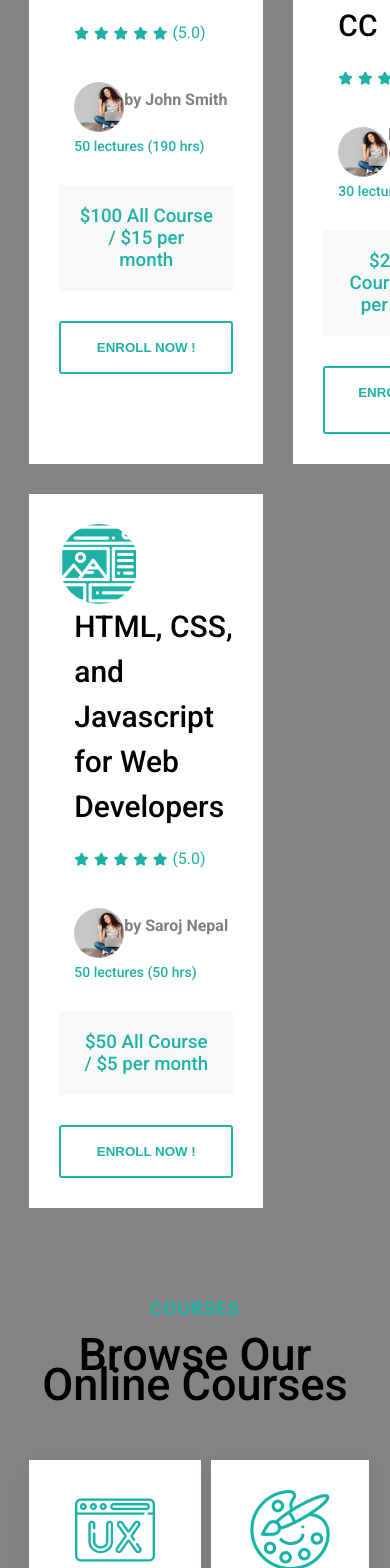
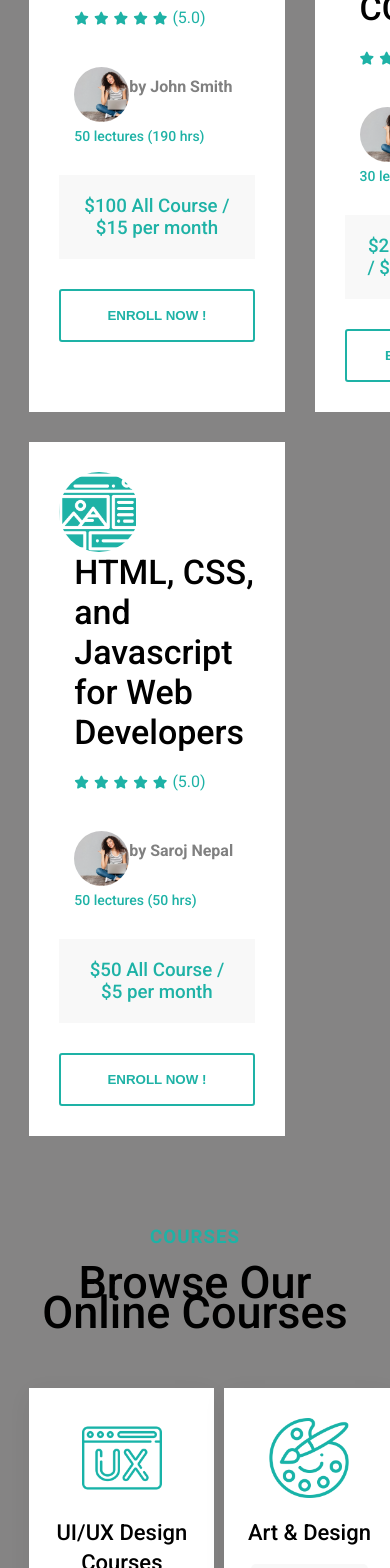
Before and after one commit to khoji-7/online-courses, a React (Vite) app: page / in a window 390 px wide. Shown: the part 4111-5679 px from the top of the page. Built offline with nearby package versions, Linux system fonts and the light colour scheme.

Commit message:
add responsive course

```diff
--- a/src/components/allCourse/courses.css
+++ b/src/components/allCourse/courses.css
@@ -118,3 +118,111 @@
 
 
 }
+
+/* 320px va kichikroq ekranlar uchun (mobil qurilmalar) */
+@media screen and (max-width: 320px) {
+    .coursesCard .text h1 {
+        font-size: 20px;
+        line-height: 30px;
+    }
+    .coursesCard .details .dimg img {
+        width: 40px;
+        height: 40px;
+    }
+    .coursesCard .img {
+        width: 60px;
+        height: 60px;
+    }
+    .online h1 {
+        font-size: 16px;
+    }
+}
+
+/* 480px va kichikroq ekranlar uchun */
+@media screen and (max-width: 480px) {
+    .coursesCard .text h1 {
+        font-size: 22px;
+        line-height: 35px;
+    }
+    .coursesCard .img {
+        width: 70px;
+        height: 70px;
+    }
+    .coursesCard .details .dimg img {
+        width: 45px;
+        height: 45px;
+    }
+    .online h1 {
+        font-size: 18px;
+    }
+}
+
+/* 600px ekranlar uchun */
+@media screen and (max-width: 600px) {
+    .coursesCard .text h1 {
+        font-size: 25px;
+        line-height: 40px;
+    }
+    .coursesCard .img {
+        width: 75px;
+        height: 75px;
+    }
+    .online h1 {
+        font-size: 19px;
+    }
+}
+
+/* 768px ekranlar uchun */
+@media screen and (max-width: 768px) {
+    .coursesCard {
+        margin-top: 65vh;
+    }
+    .coursesCard .text h1 {
+        font-size: 28px;
+    }
+    .coursesCard .img {
+        width: 80px;
+        height: 80px;
+    }
+}
+
+/* 900px ekranlar uchun */
+@media screen and (max-width: 900px) {
+    .coursesCard .text h1 {
+        font-size: 30px;
+    }
+    .online h1 {
+        font-size: 20px;
+    }
+}
+
+/* 1024px ekranlar uchun */
+@media screen and (max-width: 1024px) {
+    .coursesCard .text h1 {
+        font-size: 32px;
+    }
+    .coursesCard .details .dimg img {
+        width: 55px;
+        height: 55px;
+    }
+}
+
+/* 1280px ekranlar uchun */
+@media screen and (max-width: 1280px) {
+    .coursesCard .text h1 {
+        font-size: 34px;
+    }
+    .online h1 {
+        font-size: 22px;
+    }
+}
+
+/* 1280px va undan katta ekranlar uchun */
+@media screen and (min-width: 1281px) {
+    .coursesCard .text h1 {
+        font-size: 36px;
+    }
+    .online h1 {
+        font-size: 24px;
+    }
+}
```
